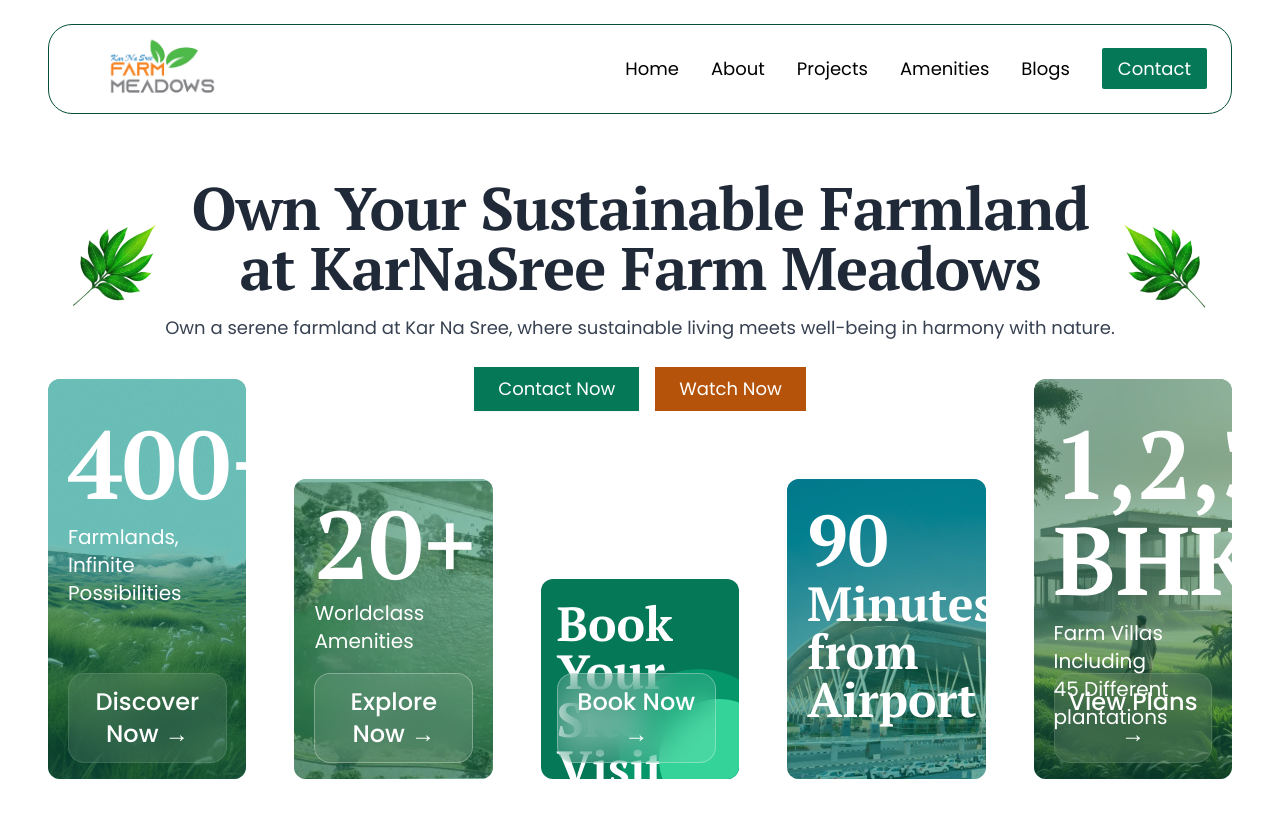
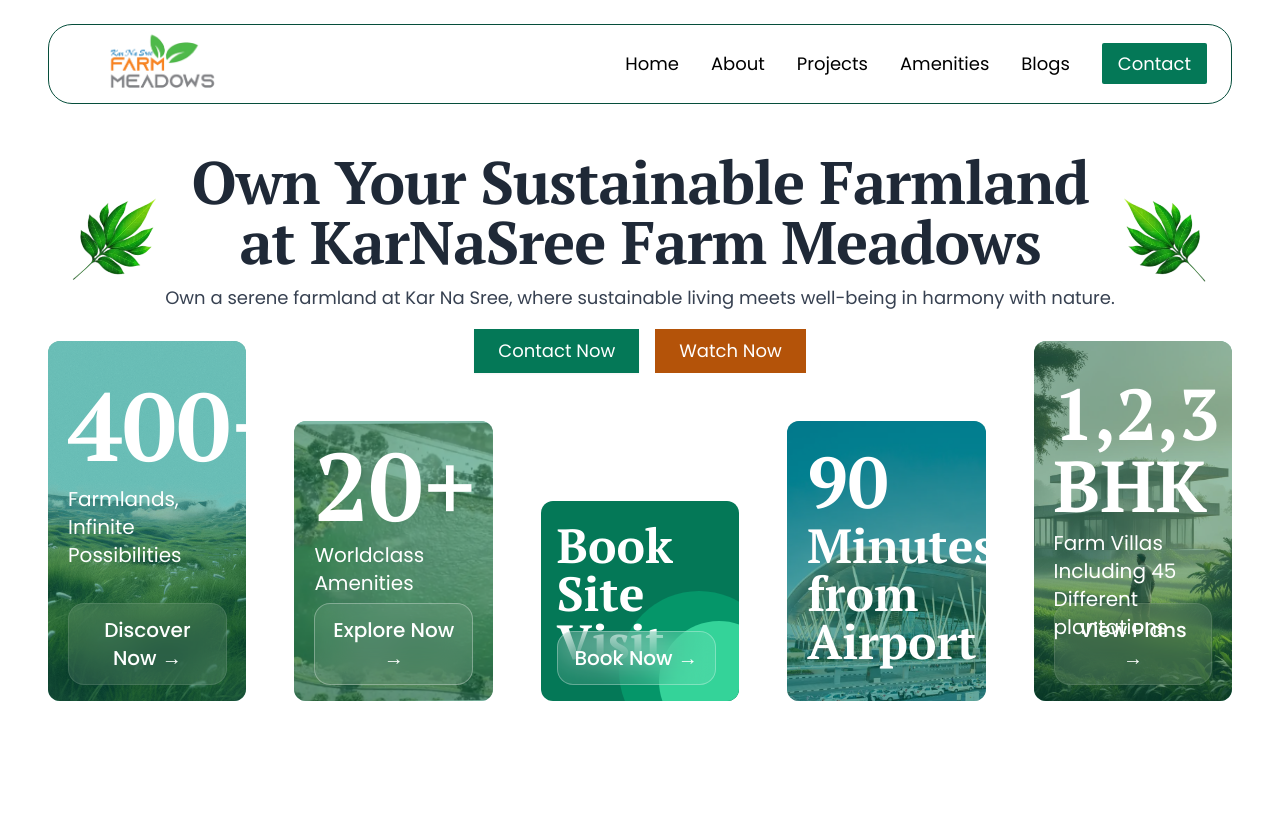
Before and after one commit to Sharanupatil8/ksfm-with-google-sheet-contact-form, a Next.js app: page / in a window 1280 px wide. Shown: the top 818 px of the page. Built offline with nearby package versions, Linux system fonts and the light colour scheme.

Commit message:
fixing layout spacing and consistancy

```diff
--- a/app/_components/Hero.js
+++ b/app/_components/Hero.js
@@ -69,13 +69,13 @@
   }, []);
 
   return (
-    <header className="h-screen  relative overflow-hidden px-4 md:px-12 py-6 w-full ">
+    <header className="h-screen overflow-hidden  relative  px-4 md:px-12 pt-6 w-full ">
       {/* Navbar section */}
       <div className="navbar">
         <Navbar />
       </div>
 
-      <div className="flex  justify-end relative   flex-col pt-16 ">
+      <div className="flex  justify-end relative   flex-col pt-12 ">
         {/* Hero section text */}
         <div className="text-center max-w-7xl mx-auto relative">
           <div className="absolute top-0 left-leaf  -right-[100px]">
@@ -90,11 +90,11 @@
           <h1 className="text-gray-800  text-3xl md:text-5xl xl:text-6xl tracking-[-1px] font-bold text-center font-ptserif leading-[1.3]">
             Own Your Sustainable Farmland <br /> at KarNaSree Farm Meadows
           </h1>
-          <p className="mt-4 text-gray-700 leading-[1.6] text-lg">
+          <p className="mt-3 text-gray-700 leading-[1.6] text-lg">
             Own a serene farmland at Kar Na Sree, where sustainable living meets
             well-being in harmony with nature.
           </p>
-          <div className="mt-6 flex space-x-4 justify-center btn">
+          <div className="mt-4 flex space-x-4 justify-center btn">
             <Link
               href="/"
               className=" text-lg flex space-x-2 items-center shadow-sm bg-emerald-700 text-white px-4 md:px-6 py-2"
@@ -121,7 +121,7 @@
         </div>
         {/* Hero section Cards */}
         <div className="grid grid-cols-5 gap-x-12 items-end -mt-8">
-          <div className="card bg-emerald-700 z-10 relative px-5 rounded-xl py-5 h-[400px] w-full">
+          <div className="card bg-emerald-700 z-10 relative px-5 rounded-xl py-5 h-[360px] w-full">
             <h2 className="flex z-20 flex-col pt-4 items-start text-white relative">
               <span className="text-white font-ptserif font-bold text-3xl md:text-5xl lg:text-8xl">
                 400+
@@ -132,7 +132,7 @@
             </h2>
             <div className="absolute w-4/5 mx-auto text-center bottom-4 z-10 px-3 py-3 rounded-2xl text-white backdrop-blur-lg bg-white/10 border border-white/10">
               <Link
-                className="text-white font-medium font-poppins text-2xl"
+                className="text-white font-medium font-poppins text-xl"
                 href=""
               >
                 Discover Now <span className="rotate-45">&rarr;</span>
@@ -149,7 +149,7 @@
           </div>
 
           {/* Other Cards */}
-          <div className="bg-emerald-700 card h-[300px] z-10 relative px-5 rounded-xl w-full overflow-hidden">
+          <div className="bg-emerald-700 card h-[280px] z-10 relative px-5 rounded-xl w-full overflow-hidden">
             <h2 className="flex z-20 flex-col pt-4 items-start text-white relative">
               <span className="text-white font-ptserif font-bold text-3xl md:text-5xl lg:text-8xl">
                 20+
@@ -158,7 +158,7 @@
             </h2>
             <div className="absolute w-4/5 z-50 mx-auto text-center bottom-4  px-3 py-3 rounded-2xl text-white backdrop-blur-lg bg-white/10 border border-white/30">
               <Link
-                className="text-white font-medium font-poppins text-2xl"
+                className="text-white font-medium font-poppins text-xl"
                 href=""
               >
                 Explore Now <span className="rotate-45">&rarr;</span>
@@ -178,7 +178,7 @@
           <div className="bg-emerald-700 card relative h-[200px] px-4 py-2 w-full rounded-xl overflow-hidden">
             <div className="absolute w-4/5 z-50 mx-auto text-center bottom-4  px-3 py-3 rounded-2xl text-white backdrop-blur-lg bg-white/10 border border-white/30">
               <Link
-                className="text-white font-medium font-poppins text-2xl"
+                className="text-white font-medium font-poppins text-xl"
                 href=""
               >
                 Book Now <span className="rotate-45">&rarr;</span>
@@ -186,7 +186,7 @@
             </div>
             <h2 className="flex z-20 flex-col pt-3 items-start text-white relative">
               <span className="text-white font-ptserif font-bold text-3xl md:text-5xl ">
-                Book Your Site Visit
+                Book Site Visit
               </span>
             </h2>
 
@@ -195,7 +195,7 @@
             <div className="h-20 w-20  scale-150 bg-emerald-400 z-20 absolute -right-[20px] -bottom-[20px] rounded-full"></div>
           </div>
 
-          <div className="bg-emerald-700 card h-[300px] px-5 py-2 w-full relative overflow-hidden rounded-xl">
+          <div className="bg-emerald-700 card h-[280px] px-5 py-2 w-full relative overflow-hidden rounded-xl">
             <h2 className=" z-20 text-white font-ptserif font-bold text-3xl md:text-5xl  pt-4 items-start  relative">
               <span className="text-4xl md:text-7xl block mb-1">90 </span>
               <span> Minutes from Airport</span>
@@ -213,13 +213,13 @@
           </div>
 
           {/* Villas Card */}
-          <div className="bg-emerald-700 card relative z-10 px-5 rounded-xl py-5 h-[400px] w-full">
+          <div className="bg-emerald-700 card relative z-10 px-5 rounded-xl py-5 h-[360px] w-full">
             <h2 className="flex z-20 relative flex-col pt-4 items-start text-white">
-              <span className="text-white font-ptserif font-bold text-3xl md:text-5xl lg:text-8xl">
+              <span className="text-white font-ptserif font-bold text-3xl md:text-5xl lg:text-7xl">
                 1,2,3 BHK
               </span>
-              <span className="text-xl mt-3">
-                Farm Villas Including <br /> 45 Different plantations
+              <span className="text-xl mt-2">
+                Farm Villas Including 45 Different plantations
               </span>
             </h2>
             <div className="absolute inset-0 z-0 rounded-xl overflow-hidden">
@@ -232,7 +232,7 @@
             </div>
             <div className="absolute w-4/5 mx-auto text-center bottom-4 z-10 px-3 py-3 rounded-2xl text-white backdrop-blur-lg bg-white/10 border border-white/10">
               <Link
-                className="text-white font-medium font-poppins text-2xl"
+                className="text-white font-medium font-poppins text-xl"
                 href=""
               >
                 View Plans <span className="rotate-45">&rarr;</span>
--- a/app/_components/Navbar.js
+++ b/app/_components/Navbar.js
@@ -4,7 +4,7 @@
 
 function Navbar() {
   return (
-    <nav className="flex items-center border border-emerald-900 max-w-7xl   justify-between w-full mx-auto h-[90px] rounded-3xl   px-4 md:px-6 ">
+    <nav className="flex items-center border border-emerald-900 max-w-7xl   justify-between w-full mx-auto h-[80px] rounded-3xl   px-4 md:px-6 ">
       <Link href="/" className="overflow-hidden">
         <Image
           src="/assets/logo.png"
```
